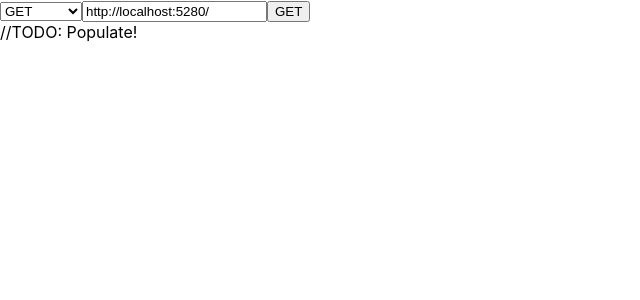
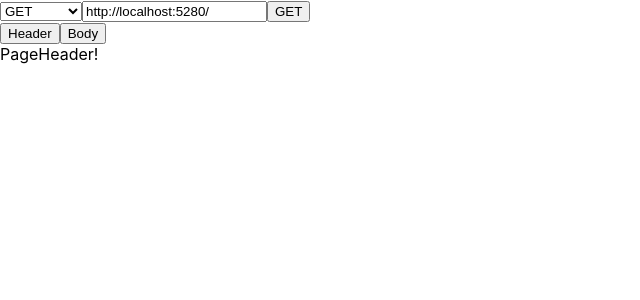
Before and after one commit to Aceba1/UnitTests-Tauri-App, a React (Create React App) app: page / in a window 1280 px wide. Shown: the top 300 px of the page, without its empty margins (0-640 px from the left). Built offline with nearby package versions, Linux system fonts and the light colour scheme.

Commit message:
Add new changes, small cleanup

```diff
--- a/src/App.js
+++ b/src/App.js
@@ -1,6 +1,7 @@
 import HistoryList from "./components/HistoryList";
 
 import RequestForm from "./components/RequestForm";
+import Response from "./components/Response";
 import HistoryContextProvider from "./contexts/HistoryContext";
 import RequestContextProvider from "./contexts/RequestContext";
 
@@ -9,8 +10,13 @@ function App() {
     <div className="App">
       <HistoryContextProvider>
         <RequestContextProvider>
-          <RequestForm />
-          <HistoryList />
+          <div className="AppHolder">
+            <div className="Requester">
+              <RequestForm />
+              <Response />
+            </div>
+            <HistoryList />
+          </div>
         </RequestContextProvider>
       </HistoryContextProvider>
     </div>
--- a/src/components/Options.js
+++ b/src/components/Options.js
@@ -18,7 +18,7 @@ function Options(props) {
   const index = props.index ?? props.items.findIndex(item => item === props.value);
 
   return (
-    <select className={props.className} selectedIndex={index} onChange={handleChange}>
+    <select className={props.className} value={props.value} onChange={handleChange}>
       {
         props.items.map((item, id) => {
           return (
--- a/src/components/Pager.js
+++ b/src/components/Pager.js
@@ -1,7 +1,7 @@
 // Displays Tabber to set stored index
 // Displays passed types (pages) by stored index
-// Calls store and load events to pages, by RequestContext and tabber index changes
-// - Must use some kind of hook; A new context?
+//// Calls store and load events to pages, by RequestContext and tabber index changes
+//// - Must use some kind of hook; A new context?
 
 import React, { useState } from 'react'
 import PropTypes from 'prop-types'
--- a/src/components/RequestForm.js
+++ b/src/components/RequestForm.js
@@ -5,14 +5,20 @@
 
 import React from 'react'
 import BarURL from './BarURL'
+import Pager from './Pager'
+
+import Body from './PageBody'
+import Header from './PageHeader'
 
 export default function RequestForm() {
   return (
-    <div>
+    <div className="RequestForm">
+      {/*
+        //TODO: Could have a comment component here for the chosen request type
+        //TODO: Could parameterize Pager.pages to match chosen request type
+       */}
       <BarURL />
-
-  //TODO: Populate!
-
+      <Pager pages={[ Header, Body ]} />
     </div>
   )
 }
```
